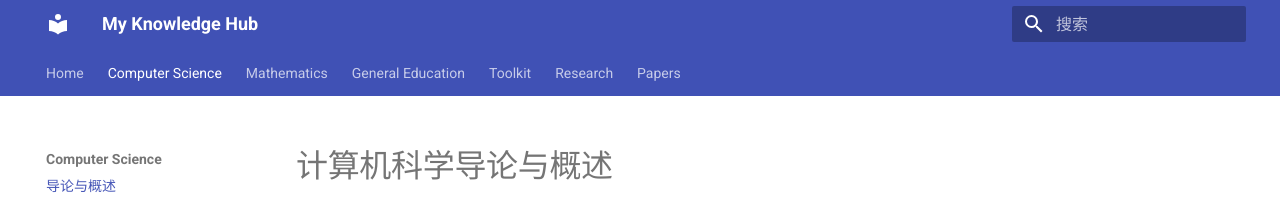
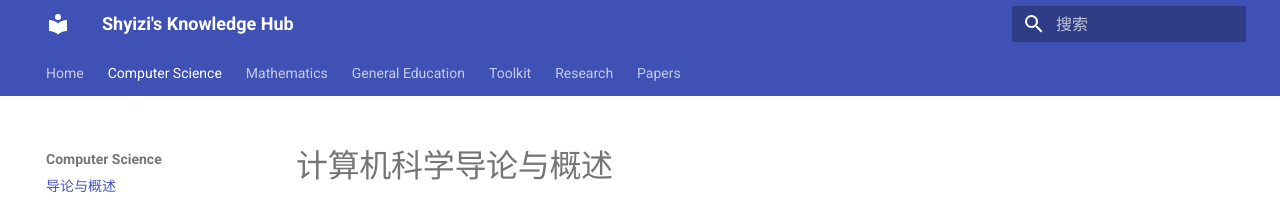
Before and after one commit to Shyizi3694/My-Knowledge-Hub, an MkDocs documentation site: the page built from docs/cs/index.md, in a window 1280 px wide. Shown: the top 204 px of the page. Built offline with MkDocs 1.6.1 and Material for MkDocs 9.7.7, drawn with Linux system fonts in a browser that asks for light colours.

Commit message:
Modify site name.

```diff
--- a/mkdocs.yml
+++ b/mkdocs.yml
@@ -1,6 +1,8 @@
 # mkdocs.yml
 
-site_name: My Knowledge Hub
+site_name: Shyizi's Knowledge Hub
+
+site_url: https://Shyizi3694.github.io/My-Knowledge-Hub/
 
 theme:
   name: material
```
